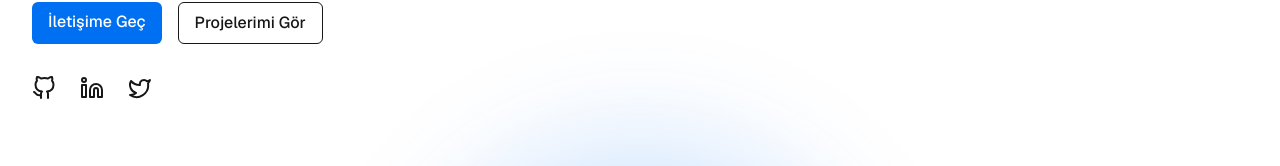
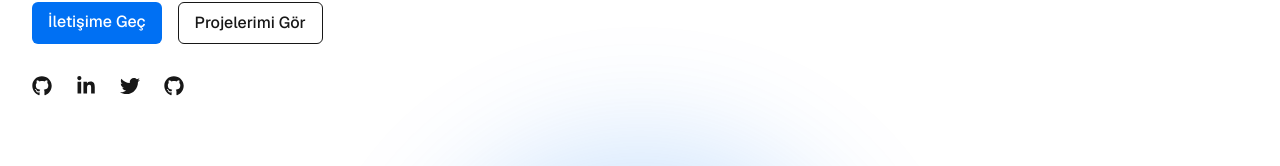
Before and after one commit to huseyindol/nextjs-approute-project, a Next.js app: page / in a window 1280 px wide. Shown: the part 326-492 px from the top of the page. Built offline with nearby package versions, Linux system fonts and the light colour scheme.

Commit message:
Update dependencies in bun.lock, remove package-lock.json, and enhance social media links in Hero component with react-icons.

```diff
--- a/package.json
+++ b/package.json
@@ -26,5 +26,6 @@
     "eslint-config-next": "15.2.2",
     "tailwindcss": "^4",
     "typescript": "^5"
-  }
+  },
+  "packageManager": "yarn@1.22.22+sha512.a6b2f7906b721bba3d67d4aff083df04dad64c399707841b7acf00f6b133b7ac24255f2652fa22ae3534329dc6180534e98d17432037ff6fd140556e2bb3137e"
 }
--- a/src/components/About.tsx
+++ b/src/components/About.tsx
@@ -46,7 +46,7 @@ const About = () => {
               Frontend Developer & UI/UX Tasarımcı
             </h3>
             <p className="mb-4 animate-on-scroll">
-              Merhaba! Ben {personalData.name}, {personalData.location}'da yaşayan tutkulu bir frontend geliştirici ve UI/UX tasarımcıyım.
+              Merhaba! Ben {personalData.name}, {personalData.location}&apos;da yaşayan tutkulu bir frontend geliştirici ve UI/UX tasarımcıyım.
               Modern web teknolojileri ile kullanıcı dostu, performanslı ve estetik web uygulamaları geliştiriyorum.
             </p>
             <p className="mb-6 animate-on-scroll">
--- a/src/components/Contact.tsx
+++ b/src/components/Contact.tsx
@@ -41,7 +41,7 @@ const Contact = () => {
         message: "Mesajınız başarıyla gönderildi. En kısa sürede dönüş yapacağım.",
       });
       setFormData({ name: "", email: "", subject: "", message: "" });
-    } catch (error) {
+    } catch {
       setSubmitStatus({
         success: false,
         message: "Mesajınız gönderilirken bir hata oluştu. Lütfen tekrar deneyin.",
--- a/src/components/Hero.tsx
+++ b/src/components/Hero.tsx
@@ -3,6 +3,7 @@
 import { useRef } from "react";
 import Image from "next/image";
 import Link from "next/link";
+import { FaGithub, FaLinkedinIn, FaTwitter } from "react-icons/fa";
 import { useScrollAnimation } from "@/utils/hooks";
 import { personalData } from "@/data/mockData";
 
@@ -40,71 +41,35 @@ const Hero = () => {
               </Link>
             </div>
             <div className="flex space-x-6 mt-8 animate-on-scroll">
+              {personalData.socialLinks.map((social, index) => {
+                let Icon;
+                switch (social.platform) {
+                  case "github":
+                    Icon = FaGithub;
+                    break;
+                  case "linkedin":
+                    Icon = FaLinkedinIn;
+                    break;
+                  case "twitter":
+                    Icon = FaTwitter;
+                    break;
+                  default:
+                    Icon = FaGithub;
+                }
+
+                return (
                   <a
-                href={personalData.socialLinks.github}
+                    key={index}
+                    href={social.url}
                     target="_blank"
                     rel="noopener noreferrer"
                     className="text-[var(--foreground)] hover:text-[var(--primary)] transition-colors"
-                aria-label="GitHub"
+                    aria-label={social.platform}
                   >
-                <svg
-                  xmlns="http://www.w3.org/2000/svg"
-                  width="24"
-                  height="24"
-                  viewBox="0 0 24 24"
-                  fill="none"
-                  stroke="currentColor"
-                  strokeWidth="2"
-                  strokeLinecap="round"
-                  strokeLinejoin="round"
-                >
-                  <path d="M9 19c-5 1.5-5-2.5-7-3m14 6v-3.87a3.37 3.37 0 0 0-.94-2.61c3.14-.35 6.44-1.54 6.44-7A5.44 5.44 0 0 0 20 4.77 5.07 5.07 0 0 0 19.91 1S18.73.65 16 2.48a13.38 13.38 0 0 0-7 0C6.27.65 5.09 1 5.09 1A5.07 5.07 0 0 0 5 4.77a5.44 5.44 0 0 0-1.5 3.78c0 5.42 3.3 6.61 6.44 7A3.37 3.37 0 0 0 9 18.13V22"></path>
-                </svg>
+                    <Icon className="text-xl" />
                   </a>
-              <a
-                href={personalData.socialLinks.linkedin}
-                target="_blank"
-                rel="noopener noreferrer"
-                className="text-[var(--foreground)] hover:text-[var(--primary)] transition-colors"
-                aria-label="LinkedIn"
-              >
-                <svg
-                  xmlns="http://www.w3.org/2000/svg"
-                  width="24"
-                  height="24"
-                  viewBox="0 0 24 24"
-                  fill="none"
-                  stroke="currentColor"
-                  strokeWidth="2"
-                  strokeLinecap="round"
-                  strokeLinejoin="round"
-                >
-                  <path d="M16 8a6 6 0 0 1 6 6v7h-4v-7a2 2 0 0 0-2-2 2 2 0 0 0-2 2v7h-4v-7a6 6 0 0 1 6-6z"></path>
-                  <rect x="2" y="9" width="4" height="12"></rect>
-                  <circle cx="4" cy="4" r="2"></circle>
-                </svg>
-              </a>
-              <a
-                href={personalData.socialLinks.twitter}
-                target="_blank"
-                rel="noopener noreferrer"
-                className="text-[var(--foreground)] hover:text-[var(--primary)] transition-colors"
-                aria-label="Twitter"
-              >
-                <svg
-                  xmlns="http://www.w3.org/2000/svg"
-                  width="24"
-                  height="24"
-                  viewBox="0 0 24 24"
-                  fill="none"
-                  stroke="currentColor"
-                  strokeWidth="2"
-                  strokeLinecap="round"
-                  strokeLinejoin="round"
-                >
-                  <path d="M22 4s-.7 2.1-2 3.4c1.6 10-9.4 17.3-18 11.6 2.2.1 4.4-.6 6-2C3 15.5.5 9.6 3 5c2.2 2.6 5.6 4.1 9 4-.9-4.2 4-6.6 7-3.8 1.1 0 3-1.2 3-1.2z"></path>
-                </svg>
-              </a>
+                );
+              })}
             </div>
           </div>
           <div className="relative animate-on-scroll">
```
Also changed, not shown: 2 other files (tests, documents, lock files or other folders). Lines whose indentation alone changed are shown as unchanged.
